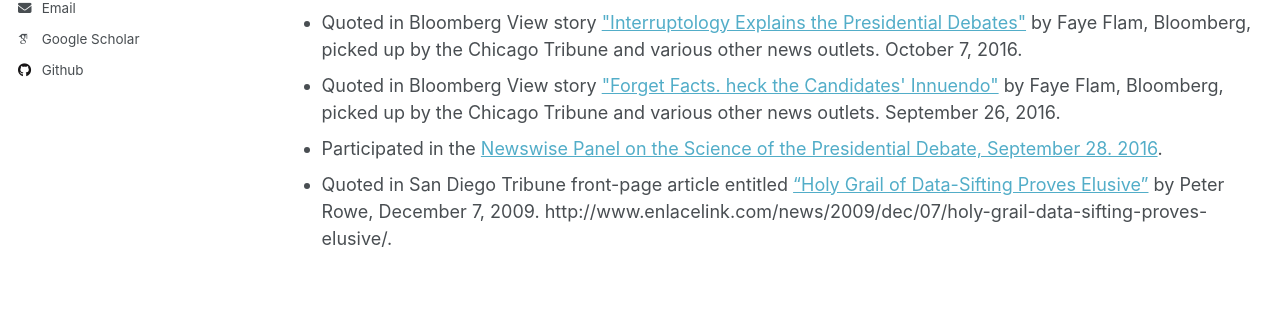
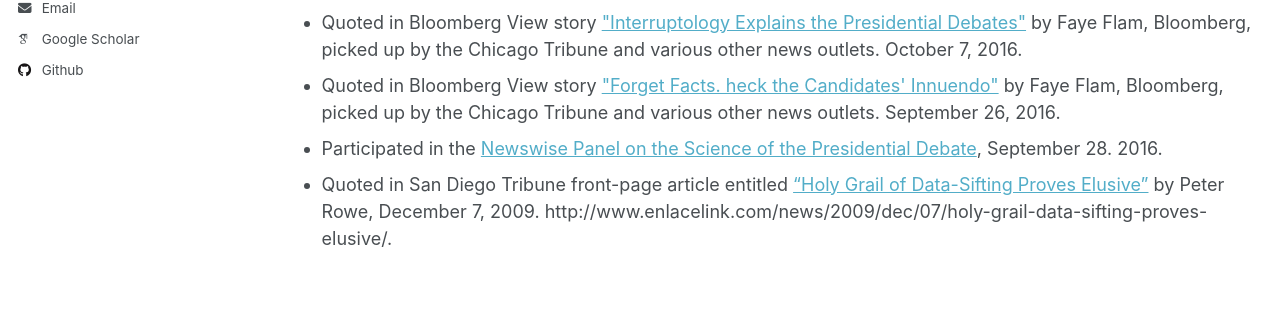
Before and after one commit to akehler/akehler.github.io, a Jekyll site: the page built from _pages/misc.html, in a window 1280 px wide and 1151 px high. Shown: the part 491-822 px from the top of the window. Built offline with Jekyll 4.4.1, drawn with Linux system fonts in a browser that asks for light colours; some web fonts are replaced; part of the change alters nothing that is shown.

```diff
--- a/_pages/misc.html
+++ b/_pages/misc.html
@@ -40,7 +40,7 @@ Quoted in Bloomberg View story <a href="https://www.bloomberg.com/view/articles/
 and various other news outlets.  September 26, 2016.
   </li><li>
 Participated in the <a href=" https://www.newswise.com/articles/second-expert-panel-on-the-science-of-the-presidential-debate">Newswise Panel on
-  the Science of the Presidential Debate, September 28. 2016</a>.
+  the Science of the Presidential Debate</a>, September 28. 2016.
   </li><li>
 Quoted in San Diego Tribune front-page article entitled
     <a href="https://www.sandiegouniontribune.com/2009/12/07/holy-grail-of-data-sifting-proves-elusive/">“Holy Grail of Data-Sifting Proves Elusive”</a>
```
